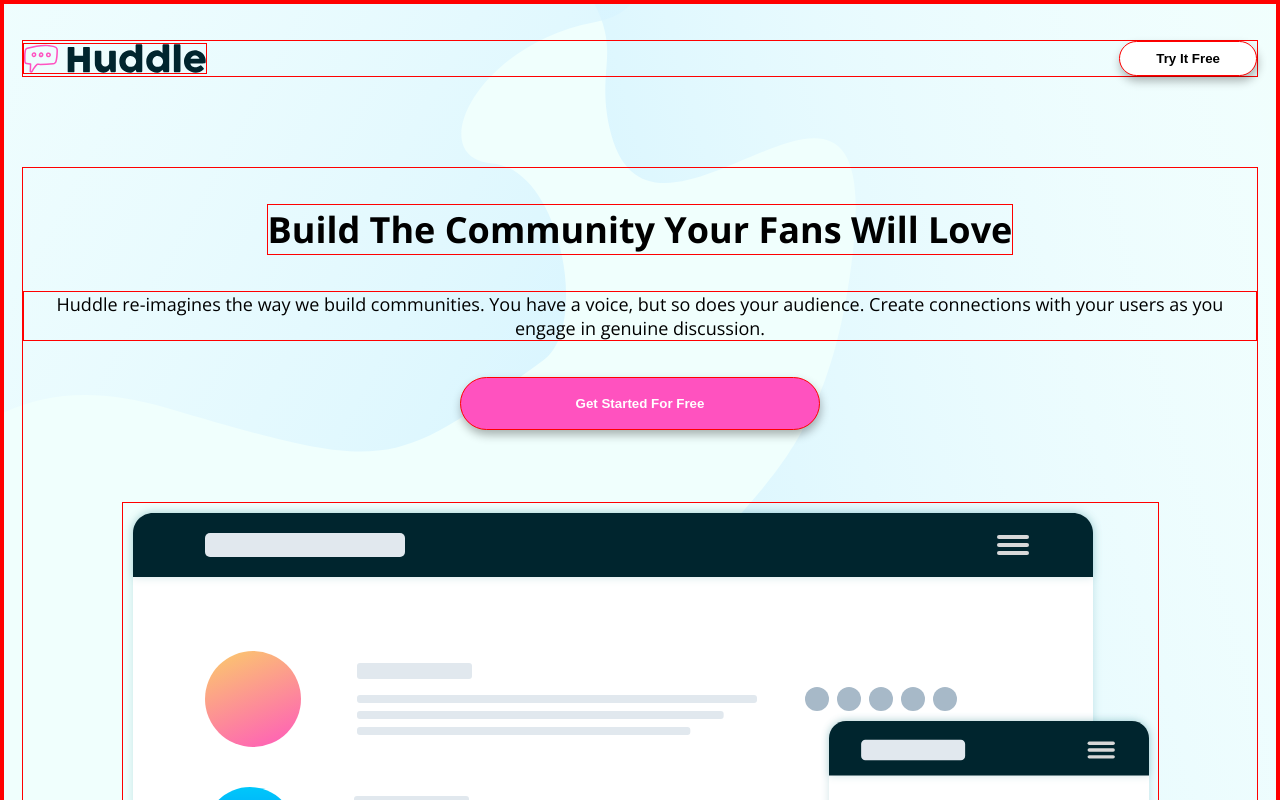
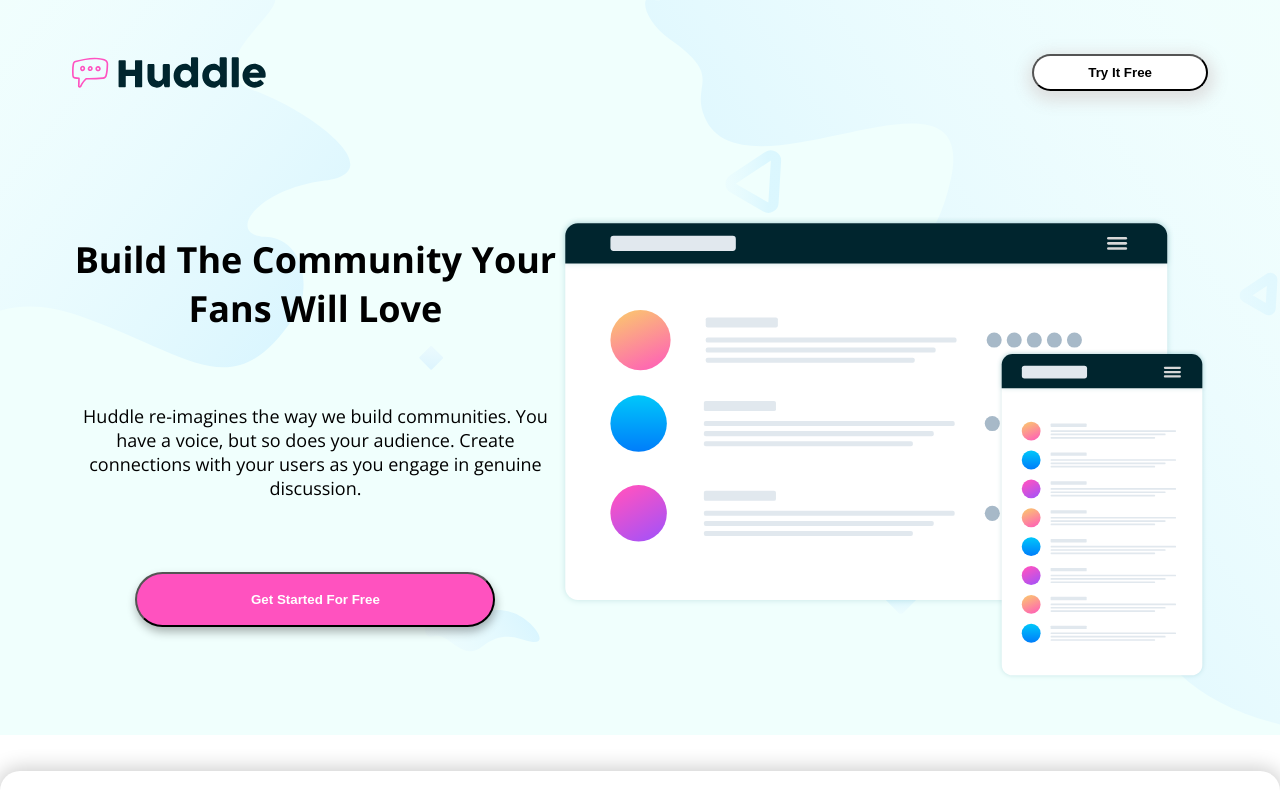
Before and after one commit to BalazsBanfi/FEM-15-Huddle-lp-feature-box, a plain HTML site: page index.html in a window 1280 px wide. Shown: the top 800 px of the page. Drawn offline with nearby package versions, Linux system fonts and the light colour scheme.

Commit message:
style huddle dekstop view

```diff
--- a/style.css
+++ b/style.css
@@ -14,7 +14,7 @@
 }
 
 * {
-  border: 1px solid red;
+  /* border: 1px solid red; */
   margin: 0;
   padding: 0;
   box-sizing: border-box;
@@ -73,12 +73,12 @@ header img {
 }
 
 header button {
-  padding: 0.5rem 2rem;
+  padding: 0.5rem 3rem;
   background-color: white;
   color: black;
   font-weight: 700;
   border-radius: 40px;
-  box-shadow: 1px 5px 10px 0px rgba(0, 0, 0, 0.3);
+  box-shadow: 1px 5px 15px 5px rgba(221, 221, 221, 0.9);
 }
 
 /* Huddle content */
@@ -181,7 +181,7 @@ footer::before {
   float: left;
 }
 
-.footerItems > p:nth-child(2)::before {
+.footerItems:nth-child(1) > p:nth-child(2)::before {
   content: url("./images/icon-phone.svg");
   width: 50px;
   display: block;
@@ -213,7 +213,9 @@ a:active {
 /**************
 ***Fa brands***
 **************/
-button, a, .fa-brands {
+button,
+a,
+.fa-brands {
   transition-duration: 0.3s;
 }
 
@@ -245,4 +247,22 @@ button:hover {
 ************************/
 
 @media screen and (min-width: 800px) {
+  .huddle {
+    width: 100%;
+    padding: 3rem 4rem;
+    background: url("./images/bg-hero-desktop.svg") center no-repeat
+      var(--gBlueOp);
+    background-size: cover;
+  }
+  .content {
+    display: grid;
+    grid-template: repeat(4, min-content) / 3fr 4fr;
+    justify-items: center;
+
+  }
+  .content > img {
+    grid-row: 1 / 4;
+    grid-column: 2 / 3;
+  }
+
 }
```
Also changed, not shown: index.html (+0 -2 lines).
